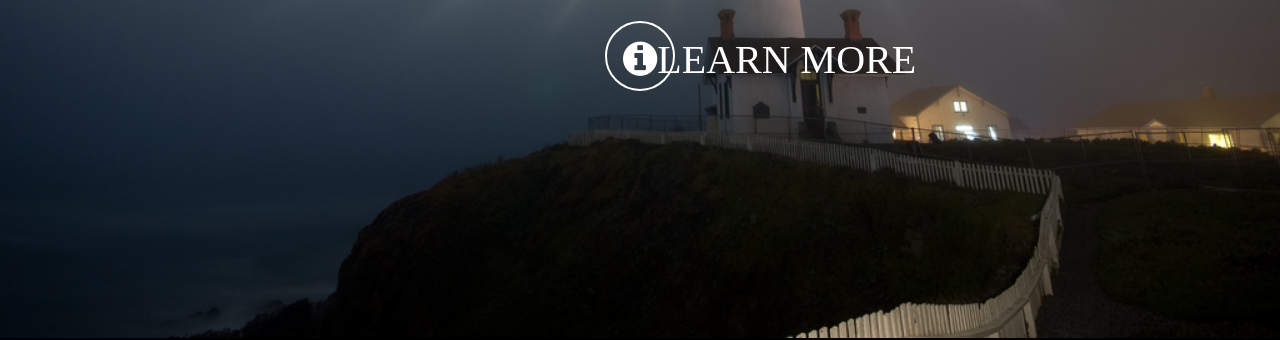
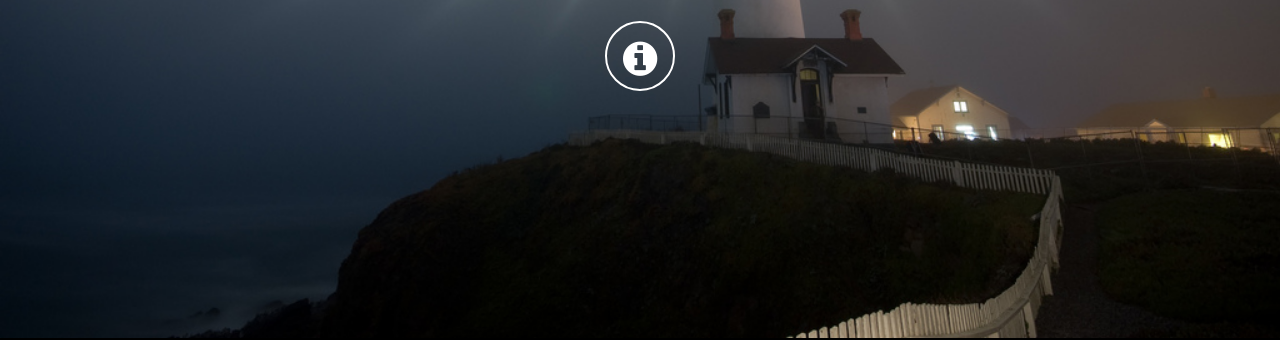
Before and after one commit to emorale112/emorale112.github.io, a website: page index.html in a window 1280 px wide. Shown: the part 462-802 px from the top of the page. Drawn offline with nearby package versions, Linux system fonts and the light colour scheme; some packages are replaced by stand-ins of ours.

Commit message:
edit icon

```diff
--- a/index.html
+++ b/index.html
@@ -78,7 +78,7 @@
                         <p class="intro-text">Web Developer | Customer Focused | New Dad
                             <br></p>
                         <a href="#about" class="btn btn-circle page-scroll">
-                            <i class="fa fa-info-circle animated">Learn More</i>
+                            <i class="fa fa-info-circle animated"></i>
                         </a>
                     </div>
                 </div>
```
